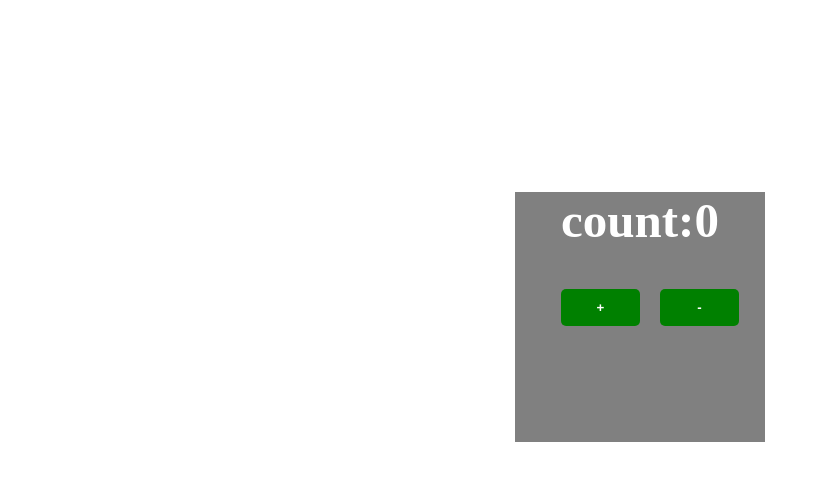
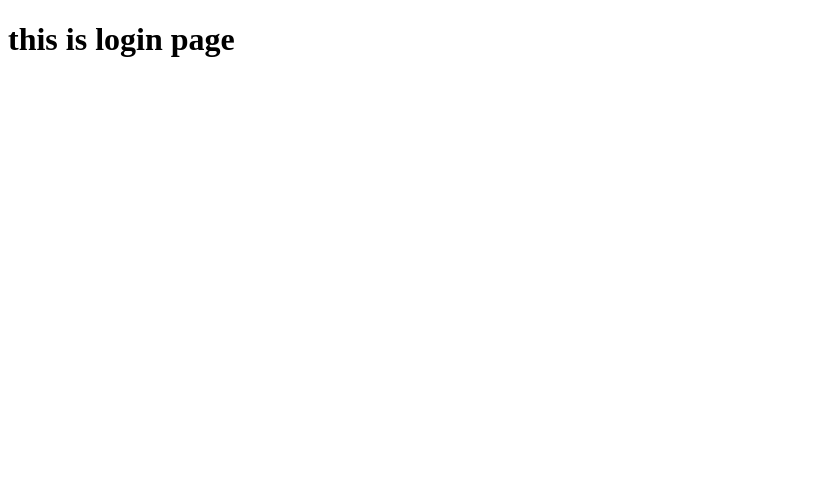
Before and after one commit to aboutSakib/React-Practice-Code, a React (Create React App) app: page / in a window 1280 px wide. Shown: the top 480 px of the page, without its empty margins (0-820 px from the left). Built offline with nearby package versions, Linux system fonts and the light colour scheme.

Commit message:
Conditional Rendering

```diff
--- a/src/App.js
+++ b/src/App.js
@@ -1,11 +1,10 @@
 import React from "react";
-import State from "./state";
-
+import Index from "./Conditional/Index";
 
 function App() {
   return (
     <div>
-      <State/>
+      <Index />
     </div>
   );
 }
--- /dev/null
+++ b/src/Conditional/Home.js
@@ -0,0 +1,11 @@
+import React from "react";
+
+function HomePage() {
+  return (
+    <div>
+      <h1> this is home page</h1>
+    </div>
+  );
+}
+
+export default HomePage;
--- /dev/null
+++ b/src/Conditional/Index.js
@@ -0,0 +1,21 @@
+import React, { Component } from "react";
+import HomePage from "./Home";
+import LoginPage from "./Login";
+
+class IndexPage extends Component {
+  constructor(props) {
+    super(props);
+
+    this.state = {
+      isLoggedIn: false,
+    };
+  }
+
+  render() {
+    const { isLoggedIn } = this.state;
+    const element = isLoggedIn ? <HomePage /> : <LoginPage />;
+    return <div>{element}</div>;
+  }
+}
+
+export default IndexPage;
--- /dev/null
+++ b/src/Conditional/Login.js
@@ -0,0 +1,11 @@
+import React from "react";
+
+function LoginPage() {
+  return (
+    <div>
+      <h1>this is login page</h1>
+    </div>
+  );
+}
+
+export default LoginPage;
--- a/src/index.js
+++ b/src/index.js
@@ -2,9 +2,9 @@
 import React from "react";
 import ReactDOM from "react-dom";
 import App from "./App";
-import "./index.css";
 
 ReactDOM.render(
+
   <React.StrictMode>
     <App />
   </React.StrictMode>,
```
